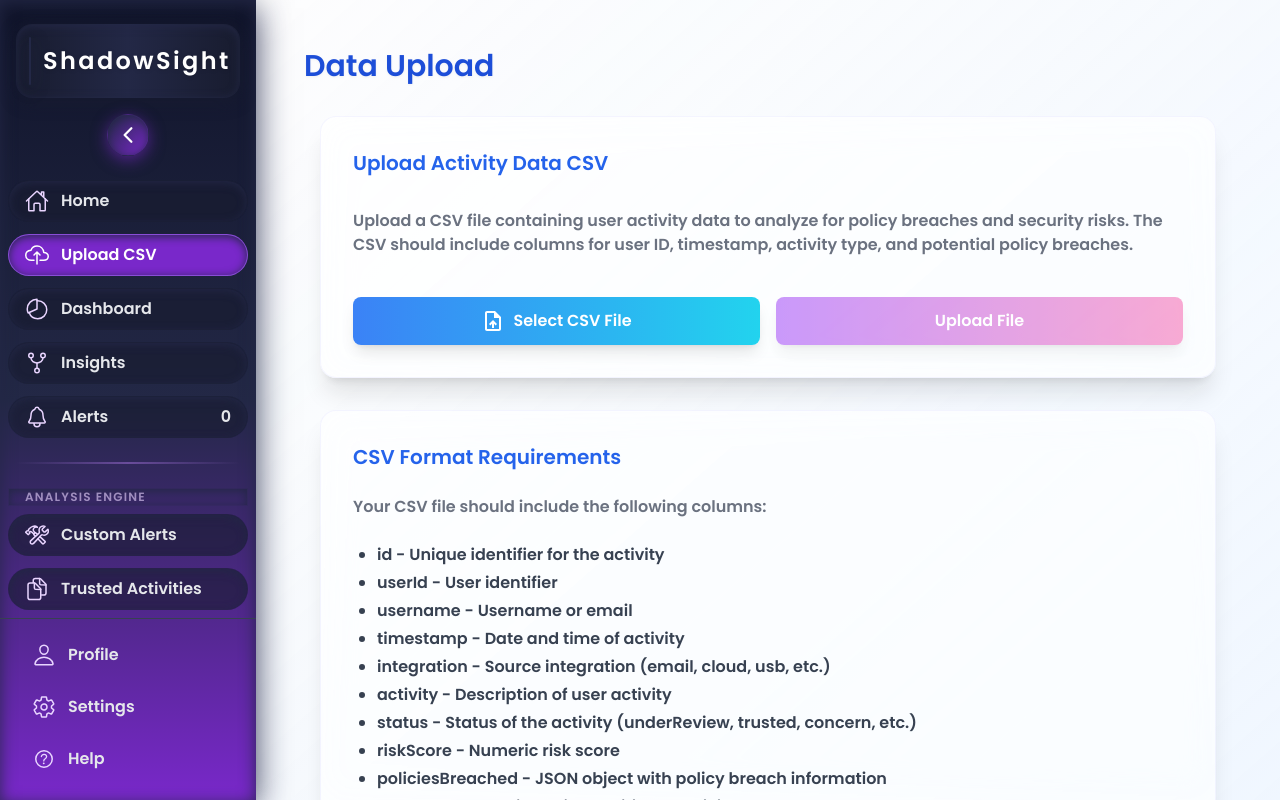
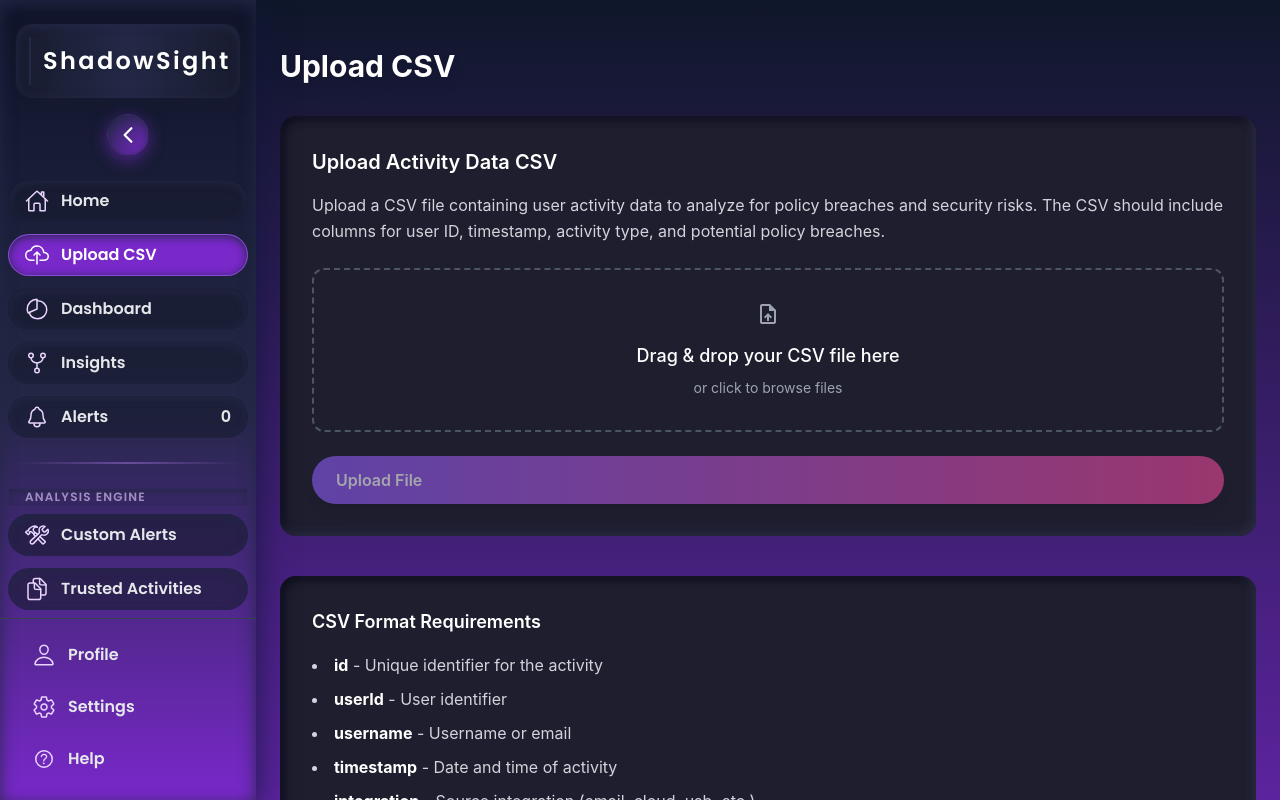
Before and after one commit to justinvu22/LTU-Academic-Weapon, a Next.js app: page /upload in a window 1280 px wide. Built offline with nearby package versions, Linux system fonts and the light colour scheme.

Commit message:
feat: add drag and drop functionality to CSV upload page

```diff
--- a/app/upload/DataUploadPage.tsx
+++ b/app/upload/DataUploadPage.tsx
@@ -1,10 +1,11 @@
 "use client";
 
-import React, { useState } from 'react';
+import React, { useState, useCallback } from 'react';
 import { useRouter } from 'next/navigation';
 import Papa from 'papaparse';
 import { UploadFile, Check } from '@mui/icons-material';
 import { useActivityContext } from '../../src/contexts/ActivityContext';
+import { useDropzone } from 'react-dropzone';
 
 /**
  * Component for uploading and processing CSV data
@@ -20,14 +21,11 @@ export default function DataUploadPage() {
   const [errorMessage, setErrorMessage] = useState<string | null>(null);
   const [uploadStats, setUploadStats] = useState<{ rows: number } | null>(null);
 
-  /**
-   * Handle file input change
-   */
-  const handleFileChange = (event: React.ChangeEvent<HTMLInputElement>) => {
+  const onDrop = useCallback((acceptedFiles: File[]) => {
     setErrorMessage(null);
 
-    if (event.target.files && event.target.files.length > 0) {
-      const selectedFile = event.target.files[0];
+    if (acceptedFiles.length > 0) {
+      const selectedFile = acceptedFiles[0];
 
       // Check file size (limit to 10MB)
       if (selectedFile.size > 10 * 1024 * 1024) {
@@ -43,7 +41,16 @@ export default function DataUploadPage() {
 
       setFile(selectedFile);
     }
-  };
+  }, []);
+
+  const { getRootProps, getInputProps, isDragActive } = useDropzone({
+    onDrop,
+    accept: {
+      'text/csv': ['.csv']
+    },
+    maxFiles: 1,
+    multiple: false
+  });
 
   /**
    * Upload and parse the CSV file
@@ -154,42 +161,49 @@ export default function DataUploadPage() {
   };
 
   return (
-    <div className="font-['Poppins',sans-serif] min-h-[80vh] py-12 px-4 md:px-12 bg-gradient-to-br from-white/80 to-blue-50 transition-all duration-300">
-      <h1 className="text-3xl font-extrabold text-blue-700 mb-8 flex items-center gap-2 drop-shadow-sm">Data Upload</h1>
+    <div className="min-h-screen bg-gradient-to-b from-[#0F172A] to-[#7928CA] px-4 sm:px-6 py-12 font-poppins">
+      <div className="max-w-7xl w-full mx-auto">
+        <h1 className="text-white text-3xl font-bold drop-shadow-lg mb-8">Upload CSV</h1>
 
-      <div className="glass-card max-w-4xl mx-auto mb-8 p-8 rounded-2xl shadow-xl flex flex-col gap-6">
-        <h2 className="text-xl font-bold text-blue-600 mb-2 flex items-center gap-2">Upload Activity Data CSV</h2>
-        <p className="text-gray-500 mb-4">Upload a CSV file containing user activity data to analyze for policy breaches and security risks. The CSV should include columns for user ID, timestamp, activity type, and potential policy breaches.</p>
+        {/* Upload Form Card */}
+        <div className="bg-[#1E1E2F] rounded-2xl shadow-[inset_-4px_-4px_8px_#2a2a40,inset_4px_4px_8px_#0e0e1e] p-8 mb-10 animate-fadeIn transition-all duration-300 w-full">
+          <h2 className="text-xl font-semibold text-white mb-4">Upload Activity Data CSV</h2>
+          <p className="text-gray-300 mb-6 leading-relaxed">Upload a CSV file containing user activity data to analyze for policy breaches and security risks. The CSV should include columns for user ID, timestamp, activity type, and potential policy breaches.</p>
           {errorMessage && (
-          <div className="w-full mb-3 p-3 rounded-xl bg-red-100 text-red-700 text-center font-semibold shadow transition-all duration-300">
+            <div className="w-full mb-3 p-3 rounded-xl bg-red-500/10 text-red-400 text-center font-semibold shadow transition-all duration-300">
               {errorMessage}
             </div>
           )}
-        <div className="flex flex-col md:flex-row gap-4">
-          <div className="flex-1">
-            <input
-              id="csv-upload"
-              type="file"
-              accept=".csv"
-              hidden
-              onChange={handleFileChange}
-            />
-            <button
-              type="button"
-              disabled={isUploading}
-              onClick={() => document.getElementById('csv-upload')?.click()}
-              className={`w-full py-3 rounded-lg font-bold flex items-center justify-center gap-2 transition bg-gradient-to-r from-blue-500 to-cyan-400 text-white shadow-lg hover:scale-105 disabled:opacity-60 disabled:cursor-not-allowed ${uploadComplete ? 'from-green-500 to-green-400' : ''}`}
+
+          {/* Drag and Drop Zone */}
+          <div
+            {...getRootProps()}
+            className={`border-2 border-dashed rounded-xl p-8 mb-6 transition-all duration-300 cursor-pointer
+              ${isDragActive
+                ? 'border-[#3B82F6] bg-[#3B82F6]/10'
+                : 'border-gray-600 hover:border-[#3B82F6] hover:bg-[#3B82F6]/5'
+              }`}
           >
-              <UploadFile />
-              {uploadComplete ? 'File Uploaded - Select Another' : 'Select CSV File'}
-            </button>
+            <input {...getInputProps()} />
+            <div className="flex flex-col items-center justify-center text-center">
+              <UploadFile className={`w-12 h-12 mb-4 ${isDragActive ? 'text-[#3B82F6]' : 'text-gray-400'}`} />
+              <p className="text-lg font-medium text-white mb-2">
+                {isDragActive ? 'Drop your CSV file here' : 'Drag & drop your CSV file here'}
+              </p>
+              <p className="text-sm text-gray-400">
+                or click to browse files
+              </p>
             </div>
-          <div className="flex-1">
+          </div>
+
+          <div className="flex flex-col sm:flex-row gap-6 w-full justify-center items-center">
+            <div className="flex-1 w-full">
               <button
                 type="button"
                 onClick={handleUpload}
                 disabled={!file || isUploading || uploadComplete}
-              className="w-full py-3 rounded-lg font-bold flex items-center justify-center gap-2 transition bg-gradient-to-r from-purple-500 to-pink-400 text-white shadow-lg hover:scale-105 disabled:opacity-60 disabled:cursor-not-allowed"
+                className={`inline-flex items-center gap-2 bg-gradient-to-r from-[#8B5CF6] to-[#EC4899] text-white font-semibold px-6 py-3 rounded-full shadow-lg hover:scale-105 hover:shadow-xl transition-all duration-300 w-full disabled:opacity-60 disabled:cursor-not-allowed`}
+                aria-label="Upload File"
               >
                 {isUploading ? (
                   <>
@@ -201,11 +215,11 @@ export default function DataUploadPage() {
             </div>
           </div>
           {file && (
-          <div className="mt-2 text-sm text-gray-600">Selected file: <span className="font-semibold">{file.name}</span> ({(file.size / 1024).toFixed(2)} KB)</div>
+            <div className="mt-2 text-sm text-gray-300">Selected file: <span className="font-semibold text-white">{file.name}</span> ({(file.size / 1024).toFixed(2)} KB)</div>
           )}
           {uploadStats && (
             <div className="mt-2">
-            <div className="w-full mb-3 p-3 rounded-xl bg-green-100 text-green-700 text-center font-semibold shadow transition-all duration-300 flex items-center justify-center gap-2">
+              <div className="w-full mb-3 p-3 rounded-xl bg-green-500/10 text-green-400 text-center font-semibold shadow transition-all duration-300 flex items-center justify-center gap-2">
                 <Check />
                 Successfully parsed {uploadStats.rows} rows of data. Ready to process.
               </div>
@@ -213,15 +227,17 @@ export default function DataUploadPage() {
           )}
         </div>
 
+        {/* Process Data Card */}
         {uploadComplete && (
-        <div className="glass-card max-w-2xl mx-auto mb-8 p-8 rounded-2xl shadow-xl flex flex-col gap-4">
-          <h2 className="text-lg font-bold text-purple-600 mb-2">Process Data</h2>
-          <p className="text-gray-500 mb-4">Your data has been uploaded successfully. Click the button below to process the data and generate analytics on the alerts dashboard.</p>
+          <div className="bg-[#1E1E2F] rounded-2xl shadow-[inset_-4px_-4px_8px_#2a2a40,inset_4px_4px_8px_#0e0e1e] p-8 mb-10 animate-fadeIn transition-all duration-300 w-full">
+            <h2 className="text-lg font-semibold text-white mb-4">Process Data</h2>
+            <p className="text-gray-300 mb-6 leading-relaxed">Your data has been uploaded successfully. Click the button below to process the data and generate analytics on the alerts dashboard.</p>
             <button
               type="button"
               onClick={processForAnalytics}
               disabled={isProcessing}
-            className="w-full py-3 rounded-lg font-bold flex items-center justify-center gap-2 transition bg-gradient-to-r from-blue-500 to-purple-500 text-white shadow-lg hover:scale-105 disabled:opacity-60 disabled:cursor-not-allowed"
+              className={`inline-flex items-center gap-2 bg-gradient-to-r from-[#3B82F6] to-[#8B5CF6] text-white font-semibold px-6 py-3 rounded-full shadow-lg hover:scale-105 hover:shadow-xl transition-all duration-300 w-full disabled:opacity-60 disabled:cursor-not-allowed`}
+              aria-label="Process Data & View Alerts"
             >
               {isProcessing ? (
                 <>
@@ -233,21 +249,22 @@ export default function DataUploadPage() {
           </div>
         )}
 
-      <div className="glass-card max-w-4xl mx-auto p-8 rounded-2xl shadow-xl flex flex-col gap-4">
-        <h2 className="text-xl font-bold text-blue-600 mb-2">CSV Format Requirements</h2>
-        <p className="text-gray-500 mb-2">Your CSV file should include the following columns:</p>
-        <ul className="list-disc pl-6 space-y-1 text-gray-700">
-          <li><span className="font-bold">id</span> - Unique identifier for the activity</li>
-          <li><span className="font-bold">userId</span> - User identifier</li>
-          <li><span className="font-bold">username</span> - Username or email</li>
-          <li><span className="font-bold">timestamp</span> - Date and time of activity</li>
-          <li><span className="font-bold">integration</span> - Source integration (email, cloud, usb, etc.)</li>
-          <li><span className="font-bold">activity</span> - Description of user activity</li>
-          <li><span className="font-bold">status</span> - Status of the activity (underReview, trusted, concern, etc.)</li>
-          <li><span className="font-bold">riskScore</span> - Numeric risk score</li>
-          <li><span className="font-bold">policiesBreached</span> - JSON object with policy breach information</li>
-          <li><span className="font-bold">values</span> - JSON object with additional activity values</li>
+        {/* CSV Format Requirements Card */}
+        <div className="bg-[#1E1E2F] rounded-2xl shadow-[inset_-4px_-4px_8px_#2a2a40,inset_4px_4px_8px_#0e0e1e] p-8 mb-10 animate-fadeIn transition-all duration-300 w-full">
+          <h2 className="text-lg font-semibold text-white mb-4">CSV Format Requirements</h2>
+          <ul className="list-disc list-inside space-y-2 text-gray-300 leading-relaxed">
+            <li><span className="font-bold text-white">id</span> - Unique identifier for the activity</li>
+            <li><span className="font-bold text-white">userId</span> - User identifier</li>
+            <li><span className="font-bold text-white">username</span> - Username or email</li>
+            <li><span className="font-bold text-white">timestamp</span> - Date and time of activity</li>
+            <li><span className="font-bold text-white">integration</span> - Source integration (email, cloud, usb, etc.)</li>
+            <li><span className="font-bold text-white">activity</span> - Description of user activity</li>
+            <li><span className="font-bold text-white">status</span> - Status of the activity (underReview, trusted, concern, etc.)</li>
+            <li><span className="font-bold text-white">riskScore</span> - Numeric risk score</li>
+            <li><span className="font-bold text-white">policiesBreached</span> - JSON object with policy breach information</li>
+            <li><span className="font-bold text-white">values</span> - JSON object with additional activity values</li>
           </ul>
+        </div>
       </div>
     </div>
   );
```
Also changed, not shown: 1 other file (tests, documents, lock files or other folders). Lines whose indentation alone changed are shown as unchanged.
